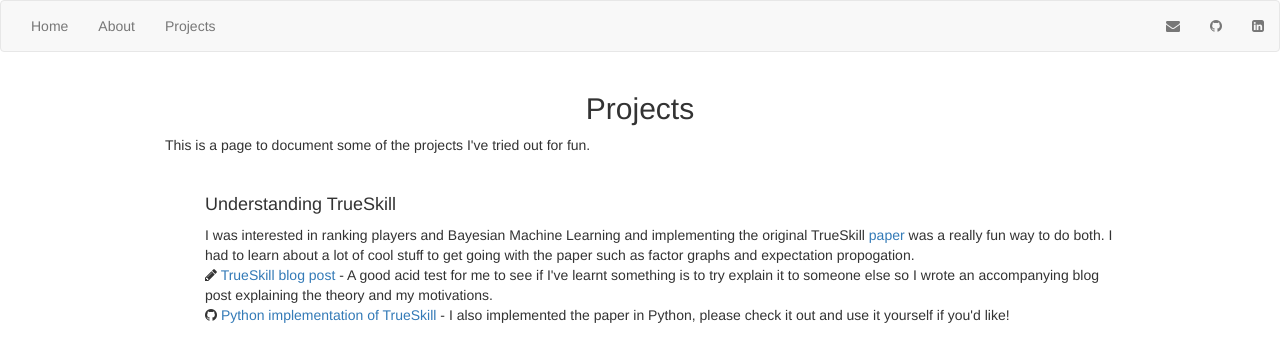
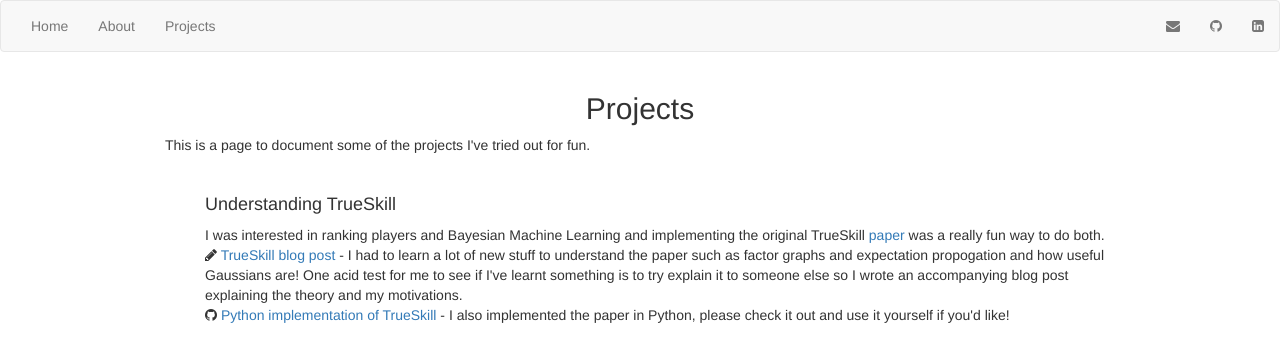
Before and after one commit to Nush395/Nush395.github.io, a Jekyll site: the page built from projects/index.html, in a window 1280 px wide. Shown: the top 362 px of the page. Built offline with Jekyll 4.4.1, drawn with Linux system fonts in a browser that asks for light colours.

Commit message:
Minor additions to TrueSkill.

```diff
--- a/projects/index.html
+++ b/projects/index.html
@@ -19,14 +19,14 @@ title: Projects
 			<a href="https://www.microsoft.com/en-us/research/wp-content/uploads/2007/01/NIPS2006_0688.pdf">
 				paper
 			</a>
-			was a really fun way to do both. I had to learn about a lot of cool stuff to
-			get going with the paper such as factor graphs and expectation propogation.
+			was a really fun way to do both.
 			<br>
 			<i class="fa fa-pencil"></i>
 			<a href="https://nush395.github.io/2020/06/06/true-skill.html" title="Understanding TrueSkill">
 			TrueSkill blog post
-			</a> - 	A good acid test for me to see if I've learnt something is to try explain it to someone else
-		so I wrote an accompanying blog post explaining the theory and my motivations.
+			</a> - 	I had to learn a lot of new stuff to understand the paper such as factor graphs and expectation
+		propogation and how useful Gaussians are! One acid test for me to see if I've learnt something is to try explain
+		it to someone else so I wrote an accompanying blog post explaining the theory and my motivations.
 			<br>
 			<i class="fa fa-github"></i>
 			<a href="https://github.com/Nush395/TrueSkill">
```
